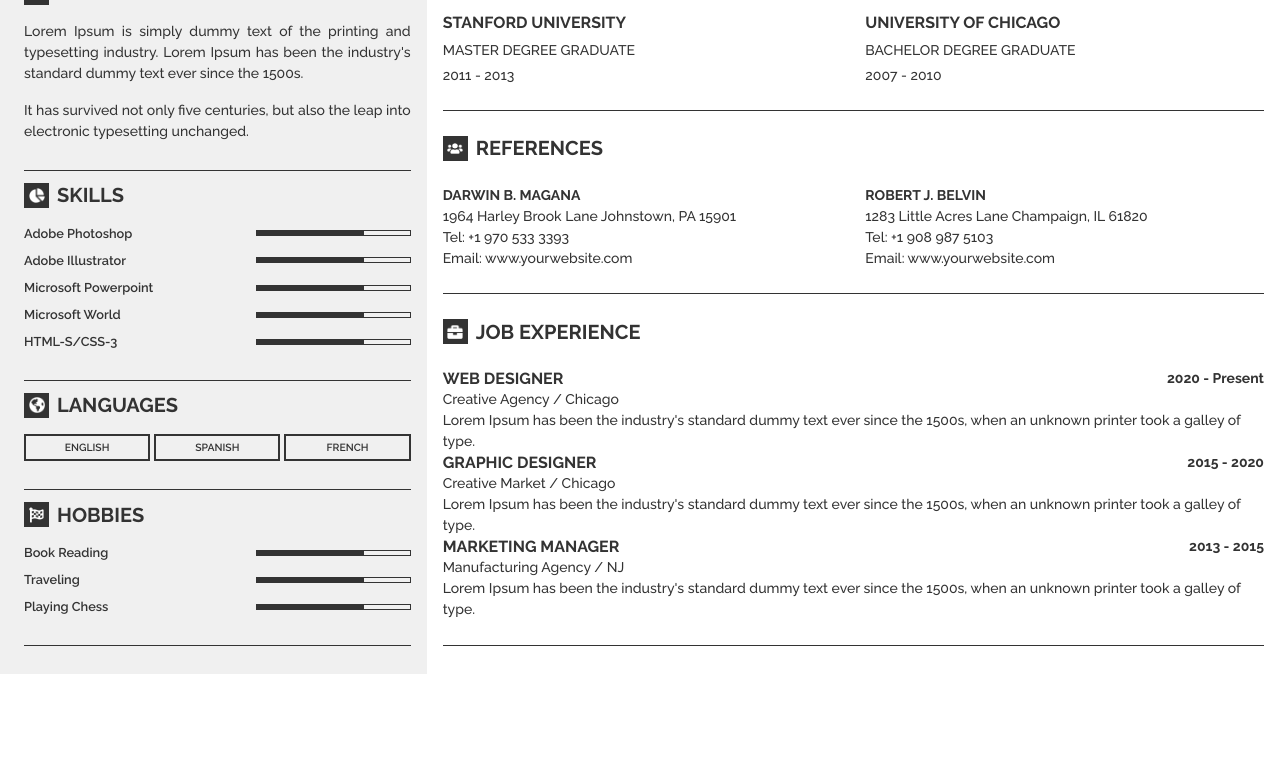
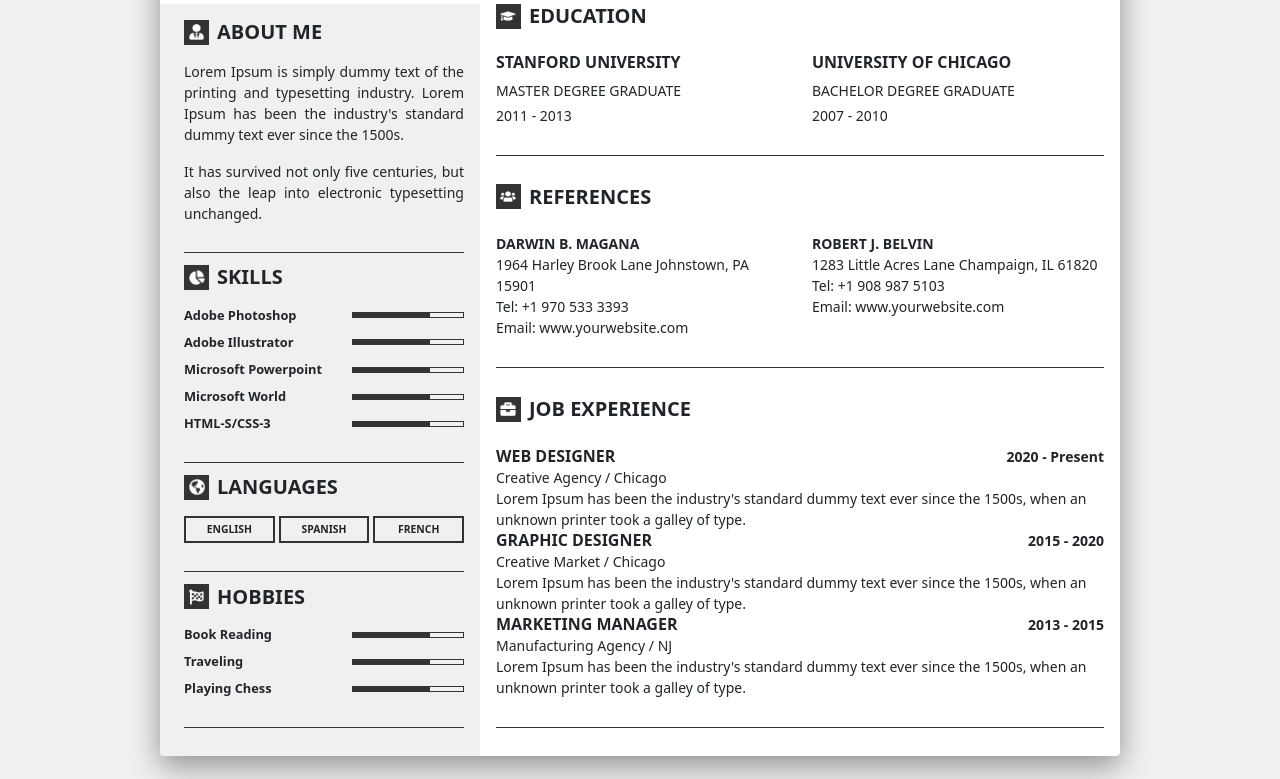
Before and after one commit to MahymKr/pm_22_08, a website: page src/app/index.html in a window 1280 px wide. Shown: the part 251-1030 px from the top of the page. Before the commit the page ends 925 px from the top, so only its background shows below. Drawn offline with nearby package versions, Linux system fonts and the light colour scheme; files that its build step writes are made by us from their sources.

Commit message:
Lab2 + Lab3 (fin)

```diff
--- a/src/app/index.html
+++ b/src/app/index.html
@@ -10,7 +10,8 @@
         <link rel="stylesheet" href="css/bootstrap.min.css">
         <link rel="stylesheet" href="/css/index.min.css">
     </head>
-    <body>
+    <body class="page-bg">
+        <div class="page-wrapper">
             <!--Header-->
             @@include('components/header.html')
 
@@ -23,6 +24,8 @@
                 </div>
             </div>
 
+        </div>
+
         <!--JavaScript-->
         <script src="js/bootstrap.bundle.min.js"></script>
         <script src="js/main.js"></script>
--- a/src/app/scss/style.scss
+++ b/src/app/scss/style.scss
@@ -4,7 +4,21 @@
 @import 'aside';
 @import 'main';
 
-body {
-  font-family: $font-family-base;
-  color: $main-dark;
+.page-bg{
+  background-color: rgb(240,240,240);
+  padding: 40px 0;
+  min-height: 100vh;
+  display: flex;
+  justify-content: center;
+  align-items: center;
 }
+
+.page-wrapper{
+  width: 100%;
+  max-width: 960px;
+  background-color: white;
+  box-shadow: 0 10px 30px rgba(0, 0, 0, 0.4);
+  margin: 0 auto;
+  overflow: hidden;
+  border-radius: 4px;
+}
```
